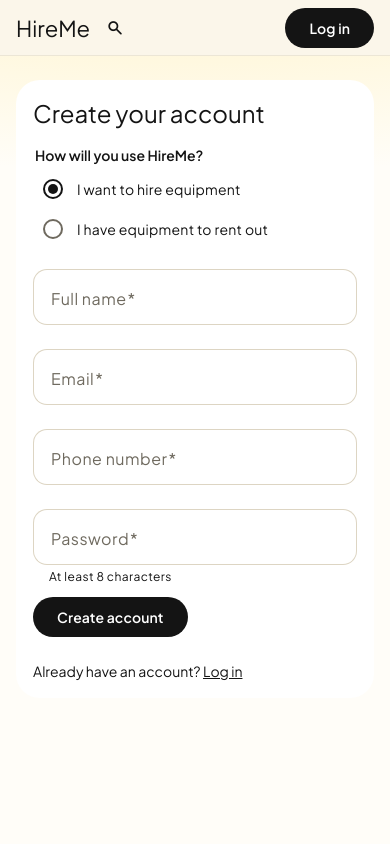
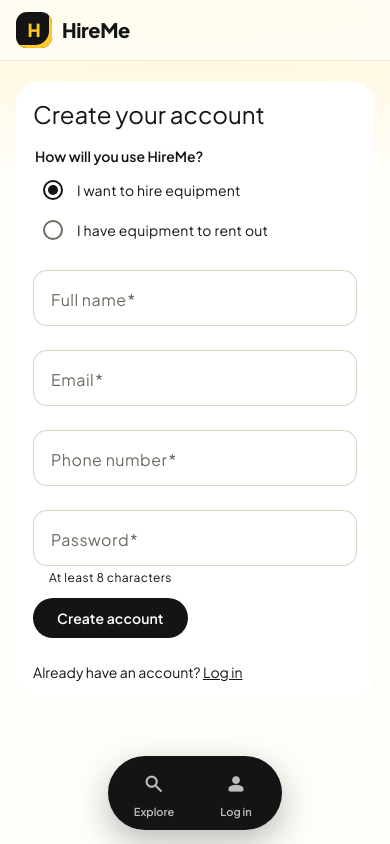
Before and after one commit to hezronokwach/HireMe, an Angular app in the folder frontend/: page /register in a window 390 px wide. Built offline with nearby package versions, Linux system fonts and the light colour scheme.

Commit message:
style(frontend): pill navigation on desktop and a floating dock on phones

```diff
--- a/frontend/src/app/app.html
+++ b/frontend/src/app/app.html
@@ -1,49 +1,43 @@
-<mat-toolbar class="header">
-  <a class="brand" routerLink="/">HireMe</a>
-  <nav class="nav">
-    <a mat-button routerLink="/equipment" routerLinkActive="active">
-      <mat-icon>search</mat-icon>
-      Find equipment
+<header class="topbar">
+  <div class="topbar-inner">
+    <a class="brand" routerLink="/equipment" aria-label="HireMe, find equipment">
+      <span class="logo" aria-hidden="true">H</span>
+      <span class="brand-name">HireMe</span>
     </a>
-    @if (auth.isLoggedIn()) {
-      @if (auth.hasRole('CLIENT')) {
-        <a mat-button routerLink="/my-bookings" routerLinkActive="active">
-          <mat-icon>event_available</mat-icon>
-          My bookings
+
+    <nav class="nav" aria-label="Main">
+      @for (link of links(); track link.path) {
+        <a [routerLink]="link.path" routerLinkActive="active">
+          <mat-icon aria-hidden="true">{{ link.icon }}</mat-icon>
+          {{ link.label }}
         </a>
       }
-      @if (auth.hasRole('OWNER', 'ADMIN')) {
-        <a mat-button routerLink="/my-listings" routerLinkActive="active">
-          <mat-icon>inventory_2</mat-icon>
-          My listings
-        </a>
-        <a mat-button routerLink="/owner-bookings" routerLinkActive="active">
-          <mat-icon>event_note</mat-icon>
-          Bookings
-        </a>
-      }
-    }
     </nav>
-  <span class="spacer"></span>
+
+    <div class="account">
       @if (auth.currentSession(); as session) {
         <span class="user" data-testid="current-user">
+          <span class="avatar" aria-hidden="true">{{ initial(session.email) }}</span>
+          <span class="who">
             <span class="email">{{ session.email }}</span>
             <span class="role">{{ roleLabels[session.role] }}</span>
           </span>
+        </span>
         <button
-      mat-stroked-button
+          mat-icon-button
           type="button"
           class="logout"
           aria-label="Log out"
           (click)="auth.logout()"
         >
           <mat-icon>logout</mat-icon>
-      Log out
         </button>
       } @else {
-    <a mat-flat-button routerLink="/login">Log in</a>
+        <a mat-flat-button routerLink="/login" class="login">Log in</a>
       }
-</mat-toolbar>
+    </div>
+  </div>
+</header>
 
 @if (auth.isDemoOwner()) {
   <app-demo-guide />
@@ -52,3 +46,21 @@
 <main class="content">
   <router-outlet />
 </main>
+
+<!-- Phones: the same links as a floating bar at the bottom, within thumb reach. -->
+<nav class="dock" aria-label="Main">
+  @for (link of links(); track link.path) {
+    <a [routerLink]="link.path" routerLinkActive="active">
+      <span class="dock-icon"
+        ><mat-icon aria-hidden="true">{{ link.icon }}</mat-icon></span
+      >
+      <span class="dock-label">{{ link.short }}</span>
+    </a>
+  }
+  @if (!auth.isLoggedIn()) {
+    <a routerLink="/login" routerLinkActive="active">
+      <span class="dock-icon"><mat-icon aria-hidden="true">person</mat-icon></span>
+      <span class="dock-label">Log in</span>
+    </a>
+  }
+</nav>
--- a/frontend/src/app/app.scss
+++ b/frontend/src/app/app.scss
@@ -1,91 +1,249 @@
 :host {
   display: flex;
   flex-direction: column;
-  min-height: 100%;
+  min-height: 100vh;
+  min-height: 100dvh;
 }
 
-.header {
-  gap: 8px;
-  background: var(--mat-sys-surface-container);
-  border-bottom: 1px solid var(--mat-sys-outline-variant);
+// Top bar: sticky, see-through paper, so the page's yellow glow shows behind it.
+.topbar {
+  position: sticky;
+  top: 0;
+  z-index: 20;
+  background: rgba(255, 253, 248, 0.82);
+  backdrop-filter: saturate(1.4) blur(14px);
+  border-bottom: 1px solid rgba(236, 230, 214, 0.7);
+}
+
+.topbar-inner {
+  display: flex;
+  align-items: center;
+  gap: 16px;
+  max-width: var(--hm-page);
+  height: 68px;
+  margin: 0 auto;
+  padding: 0 24px;
+  box-sizing: border-box;
 }
 
 .brand {
-  font: var(--mat-sys-title-large);
-  color: var(--mat-sys-primary);
+  display: inline-flex;
+  align-items: center;
+  gap: 10px;
   text-decoration: none;
+  color: var(--hm-ink);
 }
 
+.logo {
+  display: grid;
+  place-items: center;
+  width: 36px;
+  height: 36px;
+  border-radius: 11px;
+  background: var(--hm-ink);
+  color: var(--hm-yellow);
+  font-weight: 800;
+  font-size: 18px;
+  // A yellow notch in the corner, like a hire tag.
+  box-shadow: inset -6px -6px 0 -3px var(--hm-yellow);
+}
+
+.brand-name {
+  font-weight: 800;
+  font-size: 20px;
+  letter-spacing: -0.02em;
+}
+
+// Desktop navigation: a white pill holding the links; the current page is a black pill inside it.
 .nav {
-  margin-left: 16px;
+  display: flex;
+  gap: 4px;
+  margin: 0 auto;
+  padding: 4px;
+  border-radius: 999px;
+  background: var(--hm-card);
+  box-shadow: var(--hm-shadow);
 
-  .active {
-    background: var(--mat-sys-secondary-container);
-    color: var(--mat-sys-on-secondary-container);
+  a {
+    display: inline-flex;
+    align-items: center;
+    gap: 6px;
+    height: 40px;
+    padding: 0 16px;
+    border-radius: 999px;
+    color: var(--hm-ink-soft);
+    text-decoration: none;
+    font: var(--mat-sys-label-large);
+    font-weight: 600;
+    transition:
+      background 0.15s,
+      color 0.15s;
+
+    mat-icon {
+      font-size: 20px;
+      width: 20px;
+      height: 20px;
+    }
+
+    &:hover {
+      background: var(--hm-yellow-wash);
+    }
+
+    &.active {
+      background: var(--hm-ink);
+      color: #fff;
+
+      mat-icon {
+        color: var(--hm-yellow);
+      }
+    }
   }
 }
 
-.spacer {
-  flex: 1;
+.account {
+  display: flex;
+  align-items: center;
+  gap: 4px;
+  min-width: 0;
 }
 
 .user {
   display: flex;
   align-items: center;
-  gap: 8px;
-  font: var(--mat-sys-body-medium);
+  gap: 10px;
   min-width: 0;
 }
 
+.avatar {
+  display: grid;
+  place-items: center;
+  flex: none;
+  width: 38px;
+  height: 38px;
+  border-radius: 50%;
+  background: var(--hm-yellow);
+  color: var(--hm-ink);
+  font-weight: 800;
+}
+
+.who {
+  display: flex;
+  flex-direction: column;
+  min-width: 0;
+  line-height: 1.2;
+}
+
 .email {
+  max-width: 200px;
   overflow: hidden;
   text-overflow: ellipsis;
   white-space: nowrap;
+  font: var(--mat-sys-label-large);
+  font-weight: 600;
 }
 
 .role {
-  padding: 2px 10px;
-  border-radius: 999px;
-  background: var(--mat-sys-secondary-container);
-  color: var(--mat-sys-on-secondary-container);
+  color: var(--hm-muted);
   font: var(--mat-sys-label-medium);
+}
+
+.login {
+  padding: 0 22px;
 }
 
 .content {
   flex: 1;
-  padding: 24px 16px;
+  width: 100%;
+  max-width: var(--hm-page);
+  margin: 0 auto;
+  padding: 28px 24px 64px;
+  box-sizing: border-box;
 }
 
-// The email makes room for the navigation on narrower screens (the role chip stays).
-@media (max-width: 959px) {
-  .email {
+// The phone dock: hidden on wide screens.
+.dock {
+  display: none;
+}
+
+@media (max-width: 899px) {
+  .topbar-inner {
+    height: 60px;
+    padding: 0 16px;
+  }
+
+  .nav,
+  .who {
     display: none;
   }
-}
 
-@media (max-width: 599px) {
-  // Icon-only buttons on phones; their text stays for screen readers.
-  .logout {
-    min-width: 0;
-    padding: 0 10px;
-    font-size: 0;
-
-    mat-icon {
-      margin: 0;
-    }
+  .account {
+    margin-left: auto;
   }
 
-  .nav {
-    margin-left: 0;
+  .login {
+    display: none;
+  }
+
+  .content {
+    padding: 20px 16px calc(112px + env(safe-area-inset-bottom));
+  }
+
+  // A black pill floating above the bottom edge; the current item gets a yellow disc.
+  .dock {
+    position: fixed;
+    left: 50%;
+    bottom: calc(14px + env(safe-area-inset-bottom));
+    z-index: 30;
+    display: flex;
+    gap: 2px;
+    transform: translateX(-50%);
+    width: max-content;
+    max-width: calc(100vw - 24px);
+    padding: 6px;
+    border-radius: 999px;
+    background: var(--hm-ink);
+    box-shadow: 0 12px 32px rgba(20, 20, 20, 0.28);
+    box-sizing: border-box;
 
     a {
-      min-width: 0;
-      padding: 0 8px;
-      font-size: 0;
+      display: flex;
+      flex-direction: column;
+      align-items: center;
+      gap: 2px;
+      min-width: 64px;
+      padding: 4px 8px;
+      border-radius: 999px;
+      color: rgba(255, 255, 255, 0.72);
+      text-decoration: none;
     }
 
-    mat-icon {
-      margin: 0;
+    .dock-icon {
+      display: grid;
+      place-items: center;
+      width: 36px;
+      height: 36px;
+      border-radius: 50%;
+      transition: background 0.15s;
+
+      mat-icon {
+        font-size: 22px;
+        width: 22px;
+        height: 22px;
+      }
+    }
+
+    .dock-label {
+      font: var(--mat-sys-label-small);
+      font-weight: 600;
+    }
+
+    a.active {
+      color: #fff;
+
+      .dock-icon {
+        background: var(--hm-yellow);
+        color: var(--hm-ink);
+      }
     }
   }
 }
--- a/frontend/src/app/app.ts
+++ b/frontend/src/app/app.ts
@@ -1,22 +1,28 @@
-import { Component, inject } from '@angular/core';
+import { Component, computed, inject } from '@angular/core';
 import { MatButtonModule } from '@angular/material/button';
 import { MatIconModule } from '@angular/material/icon';
-import { MatToolbarModule } from '@angular/material/toolbar';
 import { RouterLink, RouterLinkActive, RouterOutlet } from '@angular/router';
 import { AuthService } from './core/auth/auth.service';
 import { DemoGuide } from './features/demo/demo-guide';
 
+export interface NavLink {
+  path: string;
+  label: string;
+  /** For the phone dock, where space is tight. */
+  short: string;
+  icon: string;
+}
+
+const EXPLORE: NavLink = {
+  path: '/equipment',
+  label: 'Find equipment',
+  short: 'Explore',
+  icon: 'search',
+};
+
 @Component({
   selector: 'app-root',
-  imports: [
-    RouterOutlet,
-    RouterLink,
-    RouterLinkActive,
-    MatToolbarModule,
-    MatButtonModule,
-    MatIconModule,
-    DemoGuide,
-  ],
+  imports: [RouterOutlet, RouterLink, RouterLinkActive, MatButtonModule, MatIconModule, DemoGuide],
   templateUrl: './app.html',
   styleUrl: './app.scss',
 })
@@ -27,4 +33,28 @@ export class App {
     OWNER: 'Owner',
     ADMIN: 'Admin',
   };
+
+  /** What the signed-in user can reach: everyone browses; clients book; owners list and manage. */
+  protected readonly links = computed<NavLink[]>(() => {
+    const links = [EXPLORE];
+    if (this.auth.hasRole('CLIENT')) {
+      links.push({
+        path: '/my-bookings',
+        label: 'My bookings',
+        short: 'Bookings',
+        icon: 'event_available',
+      });
+    }
+    if (this.auth.hasRole('OWNER', 'ADMIN')) {
+      links.push(
+        { path: '/my-listings', label: 'My listings', short: 'Listings', icon: 'inventory_2' },
+        { path: '/owner-bookings', label: 'Bookings', short: 'Requests', icon: 'event_note' },
+      );
+    }
+    return links;
+  });
+
+  protected initial(email: string): string {
+    return (email.trim()[0] ?? '?').toUpperCase();
+  }
 }
```
Lines whose indentation alone changed are shown as unchanged.
